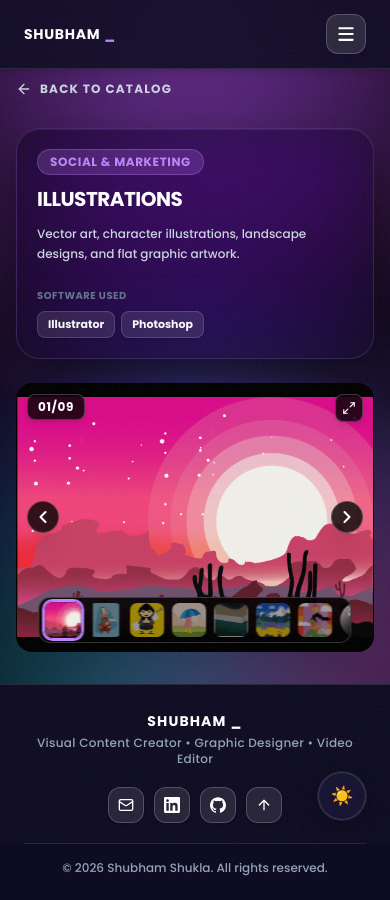
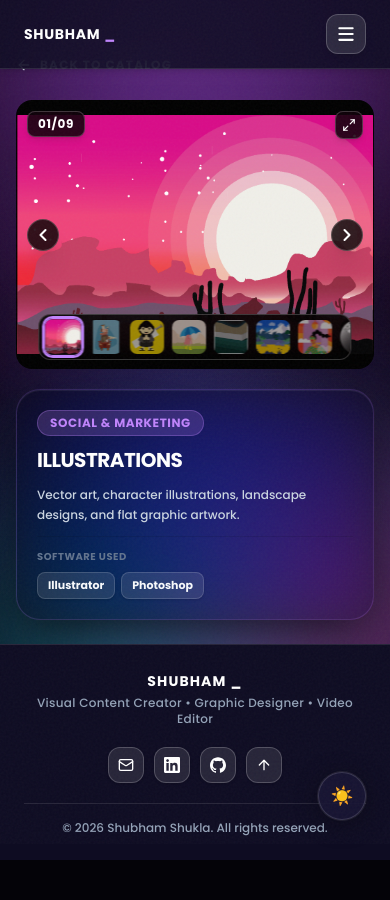
Before and after one commit to sybus-netizen/Portfolio, a Next.js app: page /projects/illustrations in a window 390 px wide. After the commit the page ends 860 px from the top, so only its background shows below. Built offline with nearby package versions, Linux system fonts and the light colour scheme.

Commit message:
perf: optimize gallery page layout to prioritize artwork on desktop and render gallery first on mobile

```diff
--- a/src/components/MediaGalleryViewer.tsx
+++ b/src/components/MediaGalleryViewer.tsx
@@ -106,7 +106,7 @@ export default function MediaGalleryViewer({ items, projectTitle }: MediaGallery
         onTouchStart={onTouchStart}
         onTouchMove={onTouchMove}
         onTouchEnd={onTouchEnd}
-        className="relative w-full max-w-xl mx-auto rounded-2xl border border-black/10 dark:border-white/15 bg-black shadow-2xl overflow-hidden group"
+        className="relative w-full max-w-2xl lg:max-w-3xl mx-auto rounded-2xl border border-black/10 dark:border-white/15 bg-black shadow-2xl overflow-hidden group"
       >
 
         {/* Top-Left Counter Badge (Theme Adaptive Light/Dark Glass Pill) */}
@@ -173,7 +173,7 @@ export default function MediaGalleryViewer({ items, projectTitle }: MediaGallery
         )}
 
         {/* Display Container (Image or Video) */}
-        <div className="relative w-full aspect-[4/3] sm:aspect-[16/10] max-h-[420px] flex items-center justify-center bg-black overflow-hidden">
+        <div className="relative w-full aspect-[4/3] sm:aspect-[16/10] max-h-[440px] sm:max-h-[480px] md:max-h-[520px] flex items-center justify-center bg-black overflow-hidden">
           <AnimatePresence mode="wait">
             <motion.div
               key={currentIndex}
--- a/src/components/ProjectDetailClient.tsx
+++ b/src/components/ProjectDetailClient.tsx
@@ -30,8 +30,8 @@ export default function ProjectDetailClient({ project }: ClientProps) {
     : [{ type: "image" as const, url: project.image }];
 
   return (
-    <div className="pt-20 pb-8 sm:pt-28 sm:pb-16 bg-transparent relative overflow-hidden select-none z-10">
-      <div className="max-w-5xl mx-auto px-4 sm:px-6 md:px-12 space-y-6 relative z-10">
+    <div className="pt-14 pb-6 sm:pt-20 sm:pb-10 bg-transparent relative overflow-hidden select-none z-10">
+      <div className="max-w-6xl mx-auto px-4 sm:px-6 md:px-10 space-y-5 relative z-10">
 
         {/* Back Link */}
         <div className="text-left">
@@ -46,11 +46,16 @@ export default function ProjectDetailClient({ project }: ClientProps) {
           </Link>
         </div>
 
-        {/* 2-Column Responsive Layout */}
-        <div className="grid grid-cols-1 md:grid-cols-12 gap-6 md:gap-10 items-start">
+        {/* 2-Column Responsive Layout (Mobile: Gallery FIRST, Desktop: Side-by-Side) */}
+        <div className="grid grid-cols-1 md:grid-cols-12 gap-5 md:gap-8 lg:gap-10 items-start">
 
-          {/* LEFT COLUMN: STICKY INFO SIDEBAR */}
-          <div className="md:col-span-4 md:sticky md:top-28 space-y-6">
+          {/* GALLERY COLUMN (FIRST ON MOBILE [order-1], RIGHT ON DESKTOP [md:order-2]) */}
+          <div className="order-1 md:order-2 md:col-span-7 lg:col-span-8 text-left w-full">
+            <MediaGalleryViewer items={galleryItems} projectTitle={project.title} />
+          </div>
+
+          {/* LEFT COLUMN: STICKY INFO SIDEBAR (SECOND ON MOBILE [order-2], LEFT ON DESKTOP [md:order-1]) */}
+          <div className="order-2 md:order-1 md:col-span-5 lg:col-span-4 md:sticky md:top-24 space-y-5 w-full">
             <div
               style={{
                 backgroundColor: theme === "light" ? "#FFFFFF" : undefined,
@@ -107,11 +112,6 @@ export default function ProjectDetailClient({ project }: ClientProps) {
             </div>
           </div>
 
-          {/* RIGHT COLUMN: UNIFIED ANDROID/IPHONE GALLERY VIEWER */}
-          <div className="md:col-span-8 text-left">
-            <MediaGalleryViewer items={galleryItems} projectTitle={project.title} />
-          </div>
-
         </div>
 
       </div>
```
